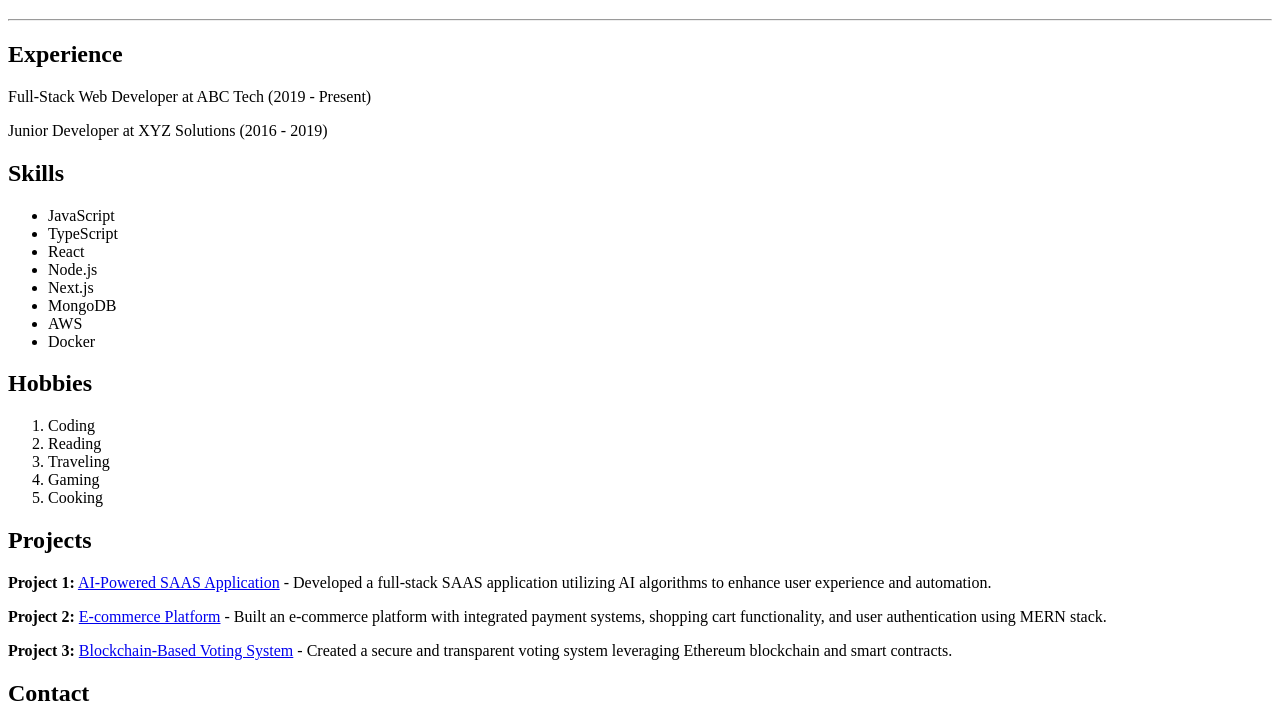
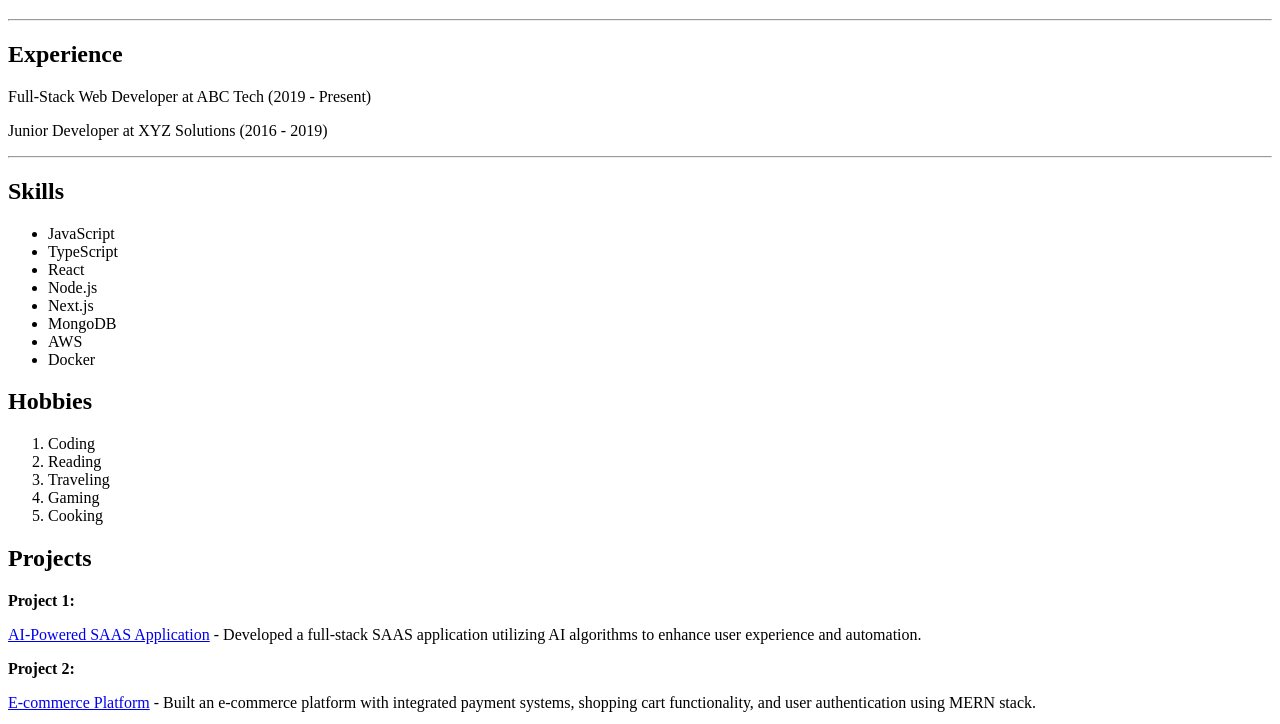
Before and after one commit to shashank065/resume-project, a plain HTML site: page index.html in a window 1280 px wide. Shown: the part 61-785 px from the top of the page. Drawn offline with Linux system fonts and the light colour scheme.

Commit message:
updated project section

```diff
--- a/index.html
+++ b/index.html
@@ -12,7 +12,7 @@
     <h2>Experience</h2>
     <p>Full-Stack Web Developer at ABC Tech (2019 - Present)</p>
     <p>Junior Developer at XYZ Solutions (2016 - 2019)</p>
-
+    <hr>
     <!-- Skills Section with Unordered List -->
     <h2>Skills</h2>
     <ul>
@@ -38,9 +38,18 @@
 
     <!-- Projects Section -->
     <h2>Projects</h2>
-    <p><strong>Project 1:</strong> <a href="#">AI-Powered SAAS Application</a> - Developed a full-stack SAAS application utilizing AI algorithms to enhance user experience and automation.</p>
-    <p><strong>Project 2:</strong> <a href="#">E-commerce Platform</a> - Built an e-commerce platform with integrated payment systems, shopping cart functionality, and user authentication using MERN stack.</p>
-    <p><strong>Project 3:</strong> <a href="#">Blockchain-Based Voting System</a> - Created a secure and transparent voting system leveraging Ethereum blockchain and smart contracts.</p>
+    <strong>Project 1:</strong>
+    <br>
+    <p>
+        <a href="#">AI-Powered SAAS Application</a> - Developed a full-stack SAAS application utilizing AI algorithms to enhance user experience and automation.</p>
+    <strong>Project 2:</strong>
+    <br>
+    <p>
+        <a href="#">E-commerce Platform</a> - Built an e-commerce platform with integrated payment systems, shopping cart functionality, and user authentication using MERN stack.</p>
+    <strong>Project 3:</strong>
+    <br>
+    <p>
+        <a href="#">Blockchain-Based Voting System</a> - Created a secure and transparent voting system leveraging Ethereum blockchain and smart contracts.</p>
 
     <!-- Contact Section with Pre Tag -->
     <h2>Contact</h2>
```
